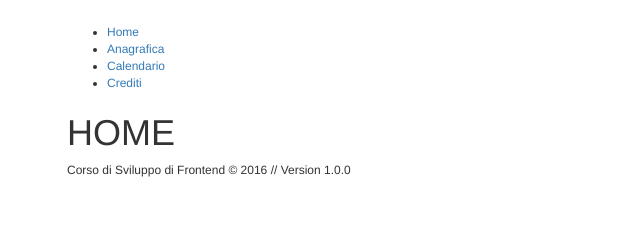
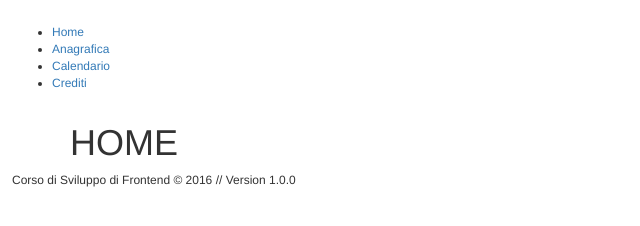
Before and after one commit to facchiR/ngTiny, a plain HTML site: page public_html/index.html in a window 1280 px wide. Shown: the whole page, without its empty margins (0-640 px from the left). Drawn offline with Linux system fonts and the light colour scheme.

Commit message:
Update index.html

```diff
--- a/public_html/index.html
+++ b/public_html/index.html
@@ -12,9 +12,9 @@
     <link rel="stylesheet" type="text/css" media="all" href="css/style.css" />
   </head>
   <body ng-app="ngtiny">
-	<div id="all" class="container" ng-controller="AppController as app">
+	<div id="all" ng-controller="AppController as app">
           <app-nav items="app.nav"></app-nav>
-          <div ng-view></div>
+          <div class="container" ng-view></div>
           <app-footer ver="app.ver" today="app.today"></app-footer>
 
 	  <script src="lib/jquery/jquery-3.1.0.min.js"></script>
```
